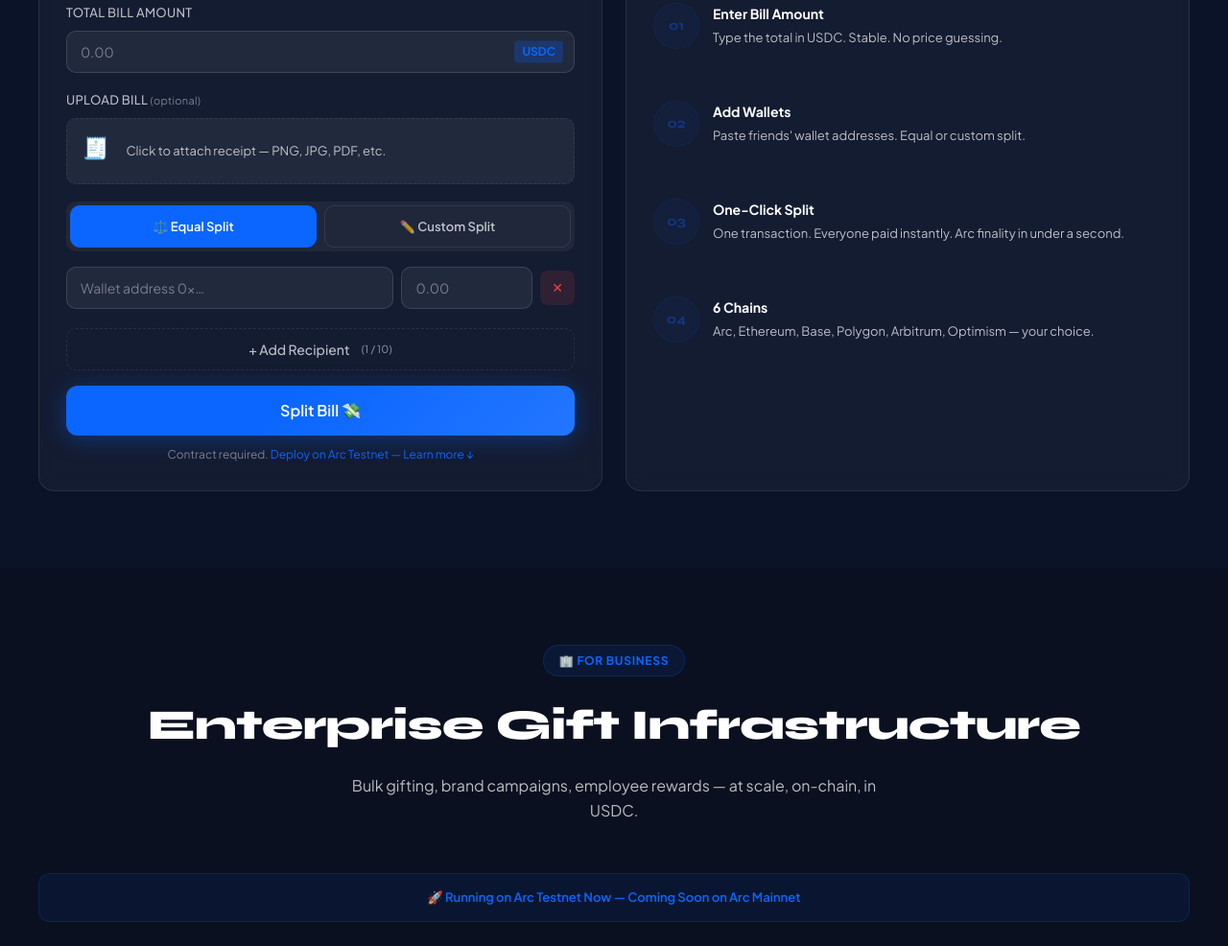
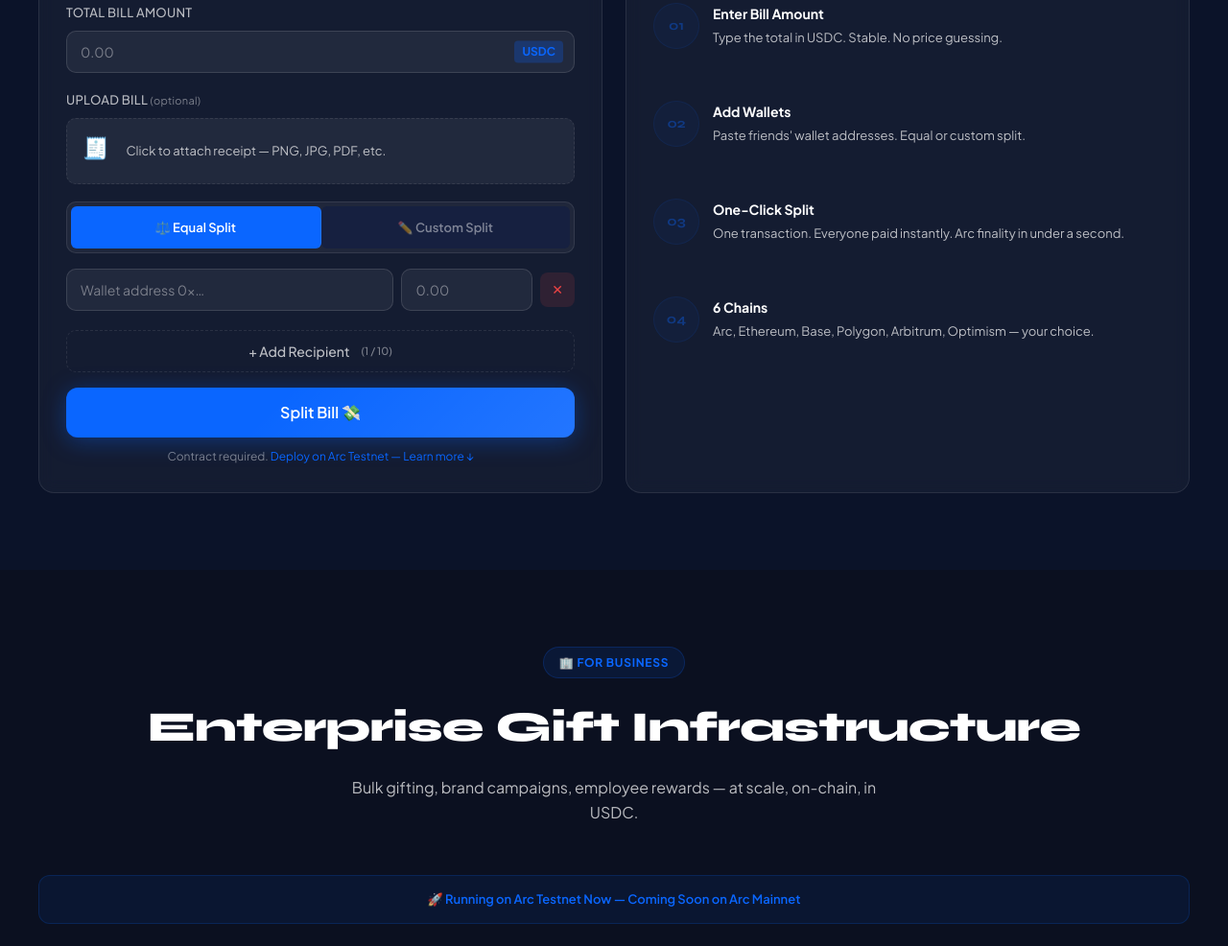
Before and after one commit to marvellgregory/grandpay-vault, a plain HTML site: page index.html in a window 1280 px wide. Shown: the part 2930-3916 px from the top of the page at 96% size. Drawn offline with nearby package versions, Linux system fonts and the light colour scheme.

Commit message:
Refactor split-type-toggle styles for improved layout

```diff
--- a/index.html
+++ b/index.html
@@ -386,14 +386,16 @@
     .empty-state { text-align:center; padding:40px 20px; color:var(--text-muted); }
     .empty-icon { font-size:40px; margin-bottom:12px; }
 
-    /* ── SPLIT ── */
-    .split-type-toggle { display:flex; gap:8px; margin-bottom:16px; }
+    /* ── SPLIT TABS ── */
+    .split-type-toggle { display:flex; gap:0; margin-bottom:16px; border-radius:10px; overflow:hidden; border:1px solid var(--card-border); }
     .toggle-btn {
-      flex:1; padding:10px; border-radius:10px; border:1px solid var(--card-border);
-      background:transparent; color:var(--text-secondary); font-size:13px; font-weight:600;
+      flex:1; padding:11px 10px; border:none; border-right:1px solid var(--card-border);
+      background:var(--navy-3); color:var(--text-muted); font-size:13px; font-weight:600;
       cursor:pointer; font-family:var(--font); min-height:44px; transition:all 0.2s;
     }
-    .toggle-btn.active { background:var(--blue); color:#fff; border-color:var(--blue); }
+    .toggle-btn:last-child { border-right:none; }
+    .toggle-btn.active { background:var(--blue); color:#fff; }
+    .toggle-btn:not(.active):hover { background:var(--card-hover); color:var(--text-primary); }
     .recipient-list { display:flex; flex-direction:column; gap:10px; margin-bottom:12px; }
     .recipient-row { display:grid; grid-template-columns:1fr 0.4fr 36px; gap:8px; align-items:center; }
     .remove-btn {
```
